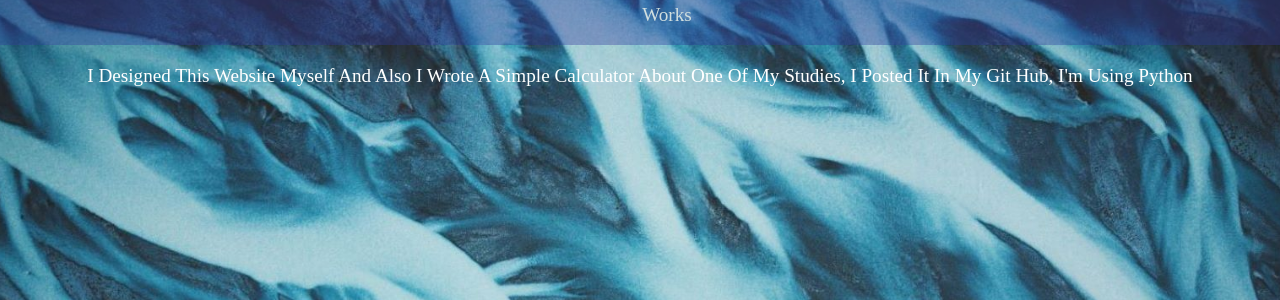
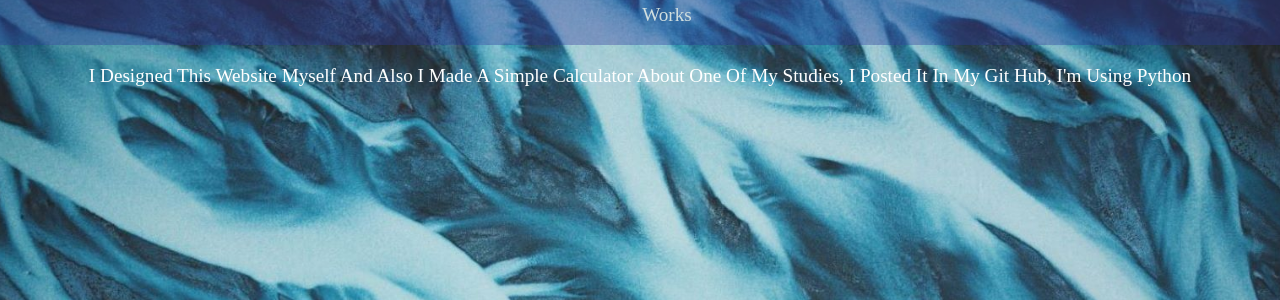
Before and after one commit to Aram7717/Aram7717.github.io, a Flask app: page /works in a window 1280 px wide. Shown: the part 90-390 px from the top of the page. Run offline with Flask 2, Linux system fonts and the light colour scheme; some libraries are stand-ins or nearby versions.

Commit message:
Update works.html

```diff
--- a/app/templates/works.html
+++ b/app/templates/works.html
@@ -10,7 +10,7 @@
         </div>
         <div class="infooter">
             <div class="rtext">
-            <p class="centertext">I designed this website myself and also I wrote a
+            <p class="centertext">I designed this website myself and also I made a
                 simple calculator about one of my studies, I posted it in my git hub, I'm using python</p>
         </div>
         </div>
```
